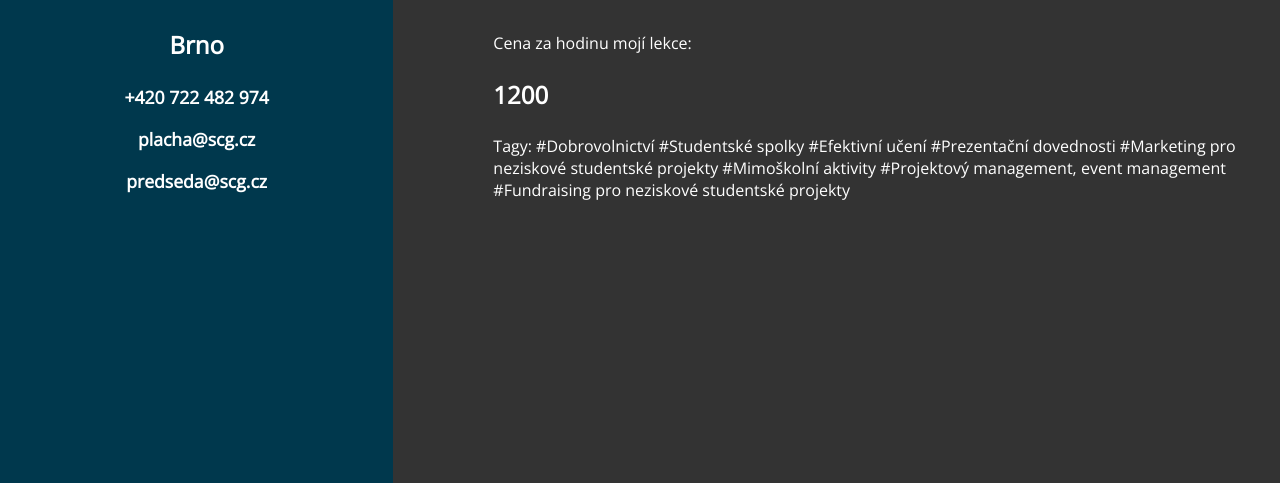
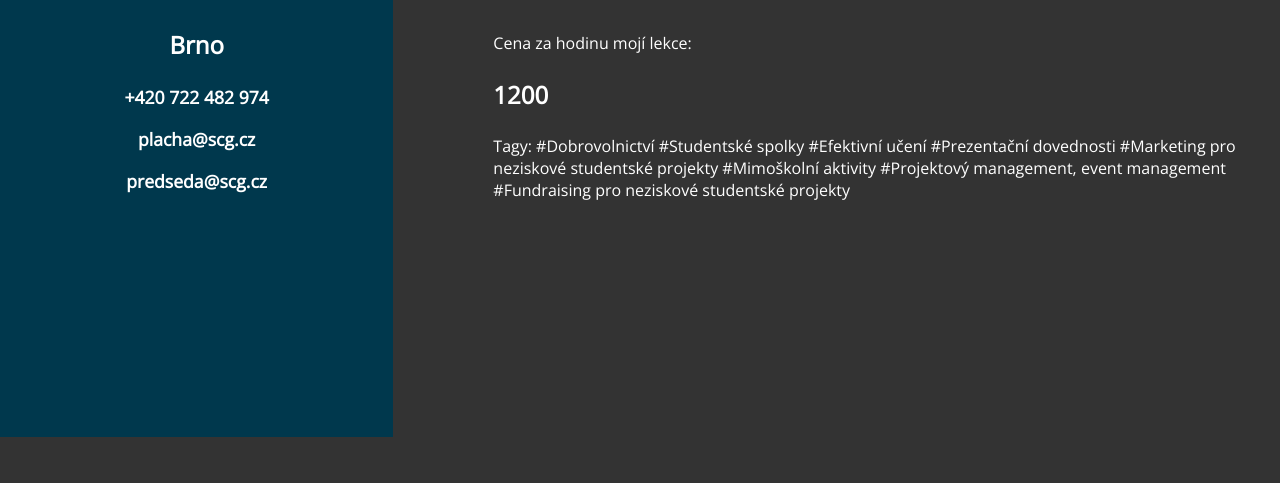
Before and after one commit to Pero-coder/TdA24-Banana-in-Microwave, a Flask app: page /lecturer in a window 1280 px wide. Shown: the part 363-846 px from the top of the page. After the commit the page ends 800 px from the top, so only its background shows below. Run offline with Flask 3, Linux system fonts and the light colour scheme.

Commit message:
Refactored CSS and HTML layout

```diff
--- a/app/static/style.css
+++ b/app/static/style.css
@@ -19,6 +19,11 @@ p {
     display: grid;
     grid-template-columns: 1fr 2fr;
     grid-gap: 100px;
+}
+
+.document {
+    display: grid;
+    grid-template-rows: 1fr 100fr;
     height: 100vh;
 }
 
@@ -66,7 +71,7 @@ p {
 
 .contacts {
     background-color: #00384D;
-    border-top-right-radius: 20%;
+    border-top-right-radius: 10%;
 }
 
 .logo {
--- a/app/templates/lecturer.html
+++ b/app/templates/lecturer.html
@@ -7,6 +7,7 @@
     <title>Lecturer</title>
 </head>
 <body>
+    <div class="document">
         <div class="navbar">
             <img class="logo" src="{{url_for('static', filename='logo.png')}}" alt="logo">
         </div>
@@ -38,5 +39,6 @@
                 </p>
             </div>
         </div>
+    </div>
 </body>
 </html>
```
Lines whose indentation alone changed are shown as unchanged.
